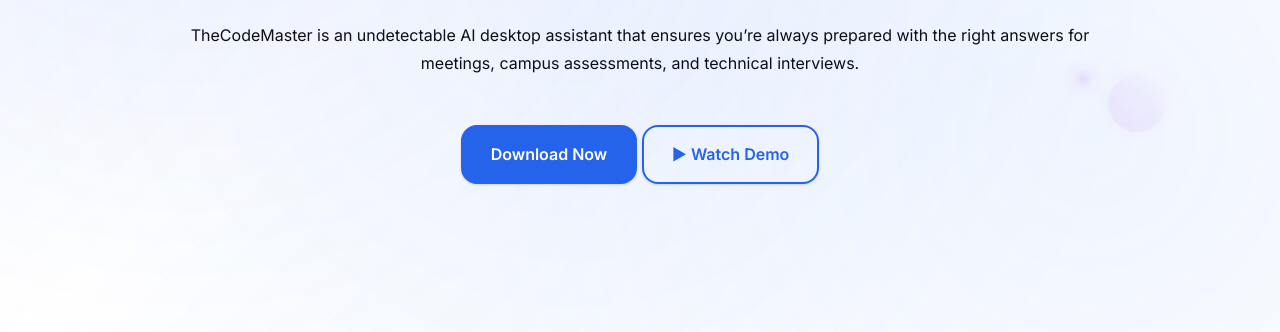
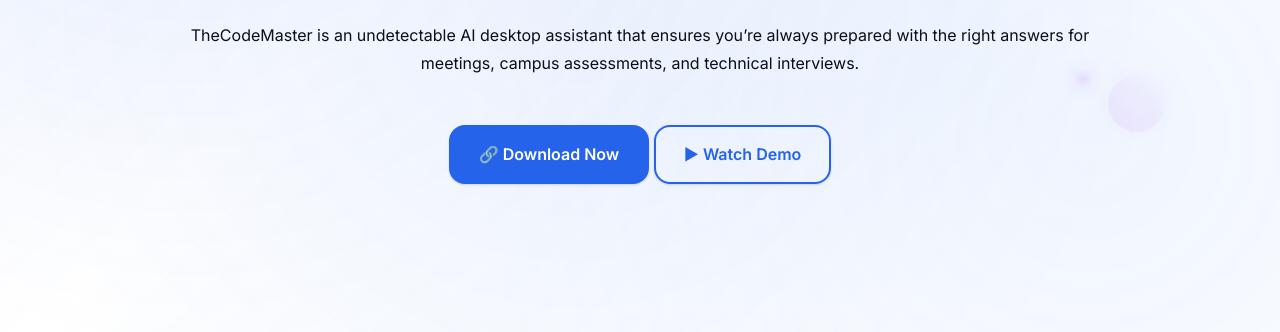
Before and after one commit to mrumer-yk/new_vercel_dep, a website built with Vite: page index.html in a window 1280 px wide. Shown: the part 468-800 px from the top of the page. Built offline with nearby package versions, Linux system fonts and the light colour scheme; no server answers; files whose address does not match are found by name.

Commit message:
Update index.html

```diff
--- a/index.html
+++ b/index.html
@@ -70,7 +70,7 @@
       <h1>Ace Your Technical Interviews with AI</h1>
       <p class="sub">TheCodeMaster is an undetectable AI desktop assistant that ensures you’re always prepared with the right answers for meetings, campus assessments, and technical interviews.</p>
       <div class="cta">
-        <a class="btn primary" href="#register">Download Now</a>
+        <a class="btn primary" href="#register">🔗 Download Now</a>
         <a class="btn ghost" id="watchDemoBtn" href="#demo">▶ Watch Demo</a>
       </div>
 
```
